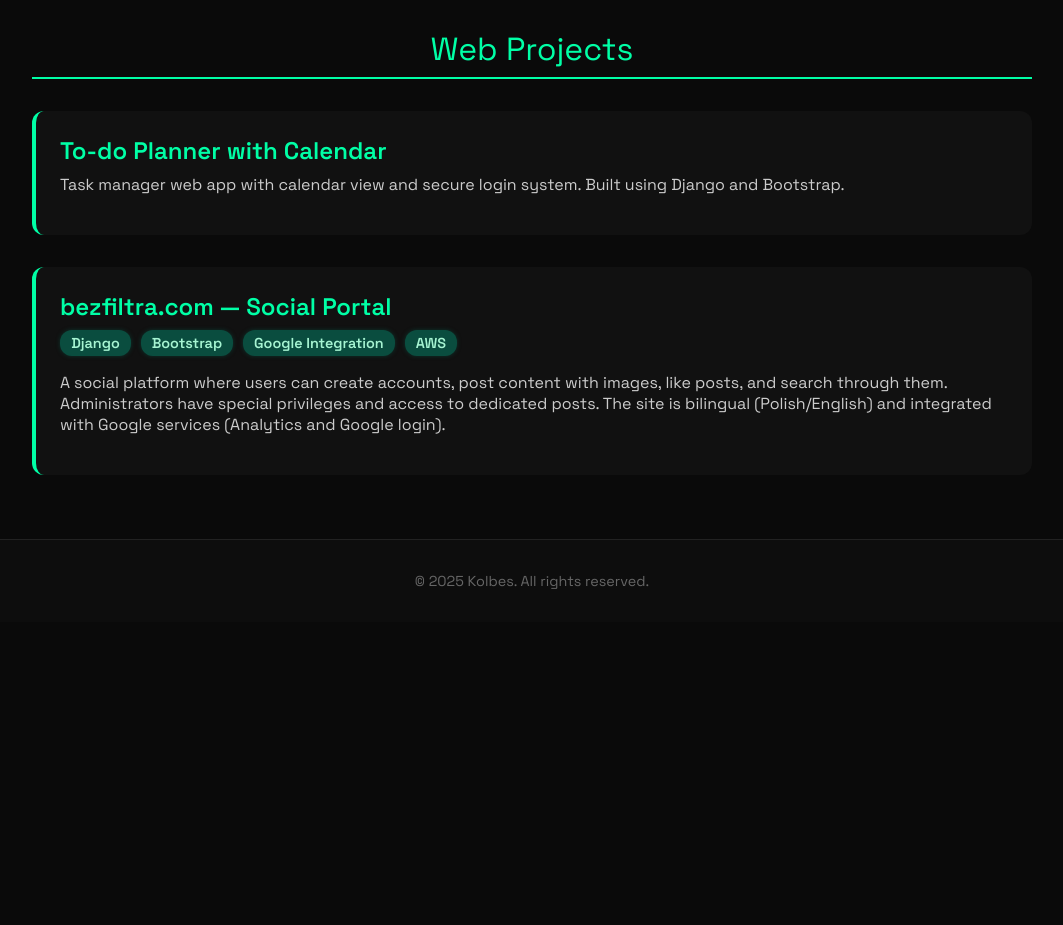
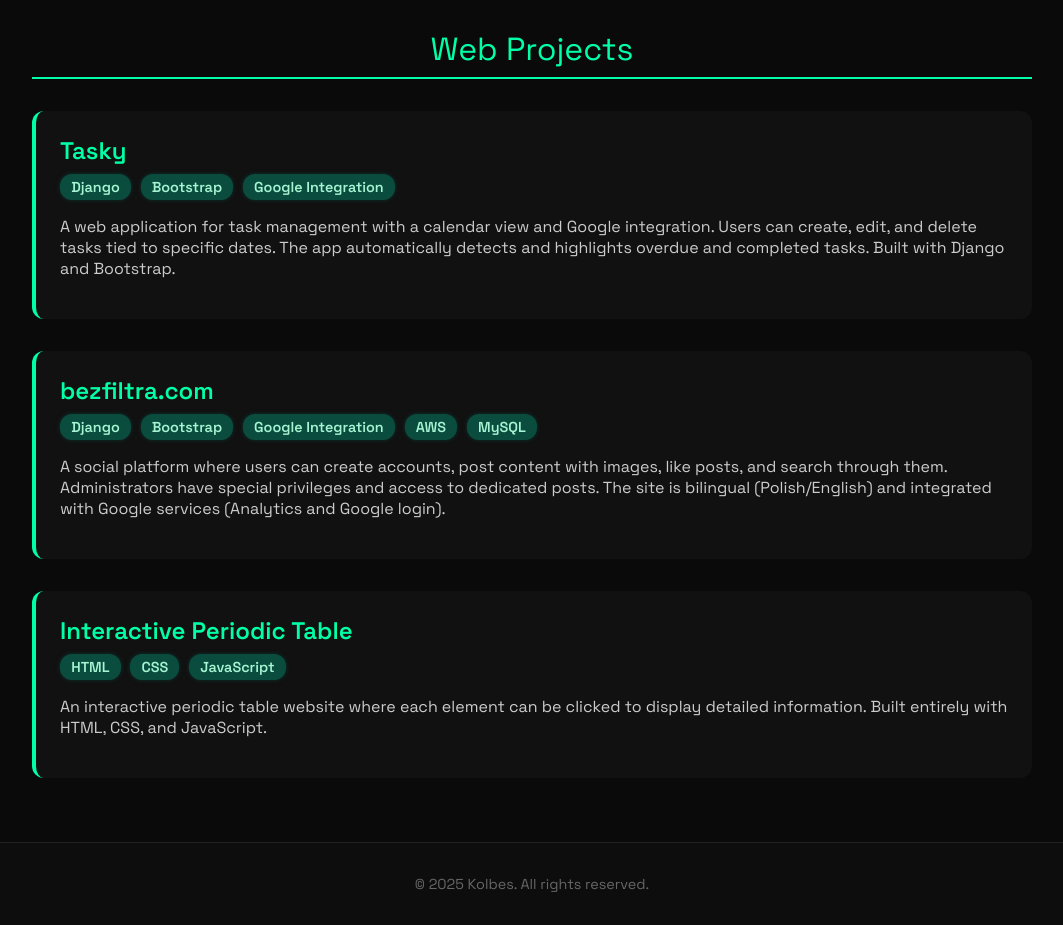
Before and after one commit to Kolbess/portfolio, a plain HTML site: page index.html in a window 1280 px wide. Shown: the part 1600-2525 px from the top of the page, without its empty margins (108-1171 px from the left). Before the commit the page ends 2222 px from the top, so only its background shows below. Drawn offline with Linux system fonts and the light colour scheme.

Commit message:
added Tasky Web Project, added Period Table Web Project.

```diff
--- a/index.html
+++ b/index.html
@@ -73,22 +73,40 @@
         <div class="section-title">Web Projects</div>
 
         <div class="project">
-            <h3>To-do Planner with Calendar</h3>
-            <p>Task manager web app with calendar view and secure login system. Built using Django and Bootstrap.</p>
+            <h3>Tasky</h3>
+            <div class="tags">
+                <span class="tag">Django</span>
+                <span class="tag">Bootstrap</span>
+                <span class="tag">Google Integration</span>
+            </div>
+            <p>A web application for task management with a calendar view and Google integration. Users can create, edit, and delete tasks tied to specific dates. The app automatically detects and highlights overdue and completed tasks. Built with Django and Bootstrap.</p>
         </div>
 
         <div class="project">
-            <h3>bezfiltra.com — Social Portal</h3>
+            <h3>bezfiltra.com</h3>
             <div class="tags">
                 <span class="tag">Django</span>
                 <span class="tag">Bootstrap</span>
                 <span class="tag">Google Integration</span>
                 <span class="tag">AWS</span>
+                <span class="tag">MySQL</span>
+            </div>
+            <p>A social platform where users can create accounts, post content with images, like posts, and search through them. Administrators have special privileges and access to dedicated posts. The site is bilingual (Polish/English) and integrated with Google services (Analytics and Google login).
+            </p>
+        </div>
+        <div class="project">
+            <h3>Interactive Periodic Table</h3>
+            <div class="tags">
+                <span>HTML</span>
+                <span>CSS</span>
+                <span>JavaScript</span>
             </div>
             <p>
-                A social platform where users can create accounts, post content with images, like posts, and search through them. Administrators have special privileges and access to dedicated posts. The site is bilingual (Polish/English) and integrated with Google services (Analytics and Google login).
+                An interactive periodic table website where each element can be clicked to display detailed information. Built entirely with HTML, CSS, and JavaScript.
             </p>
         </div>
+
+
 
     </section>
 
```
